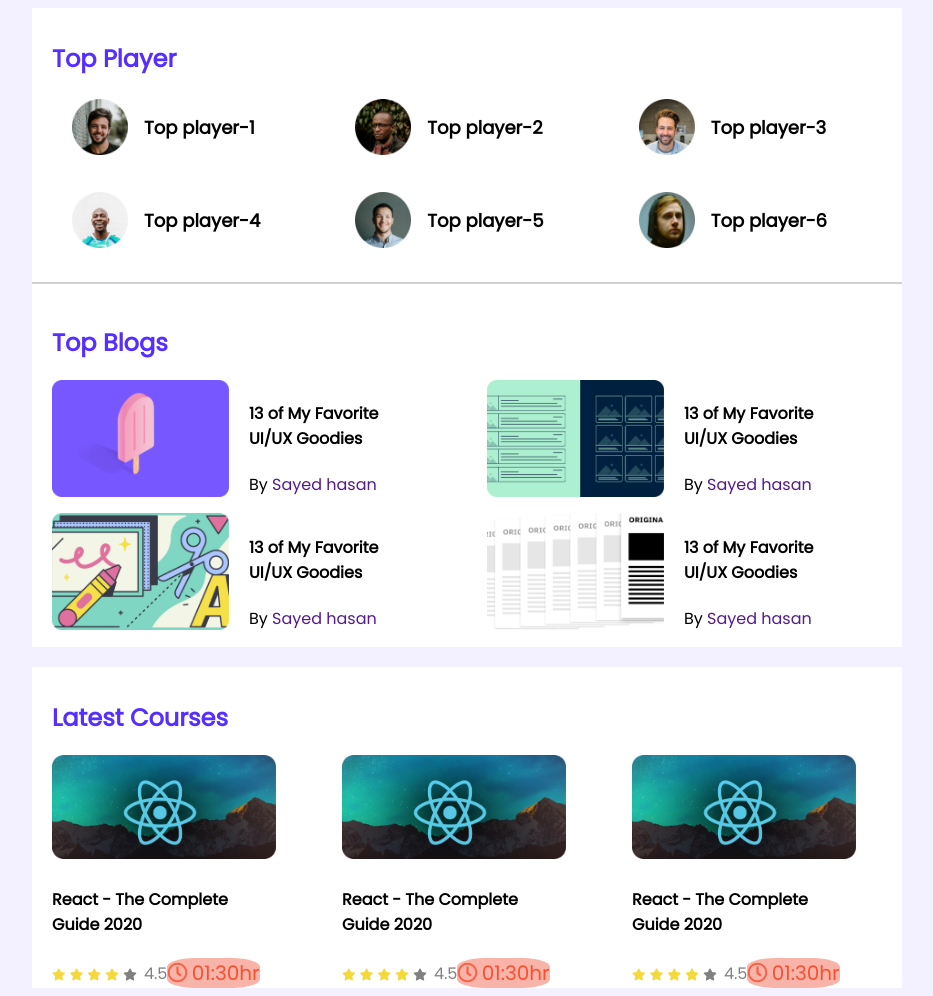
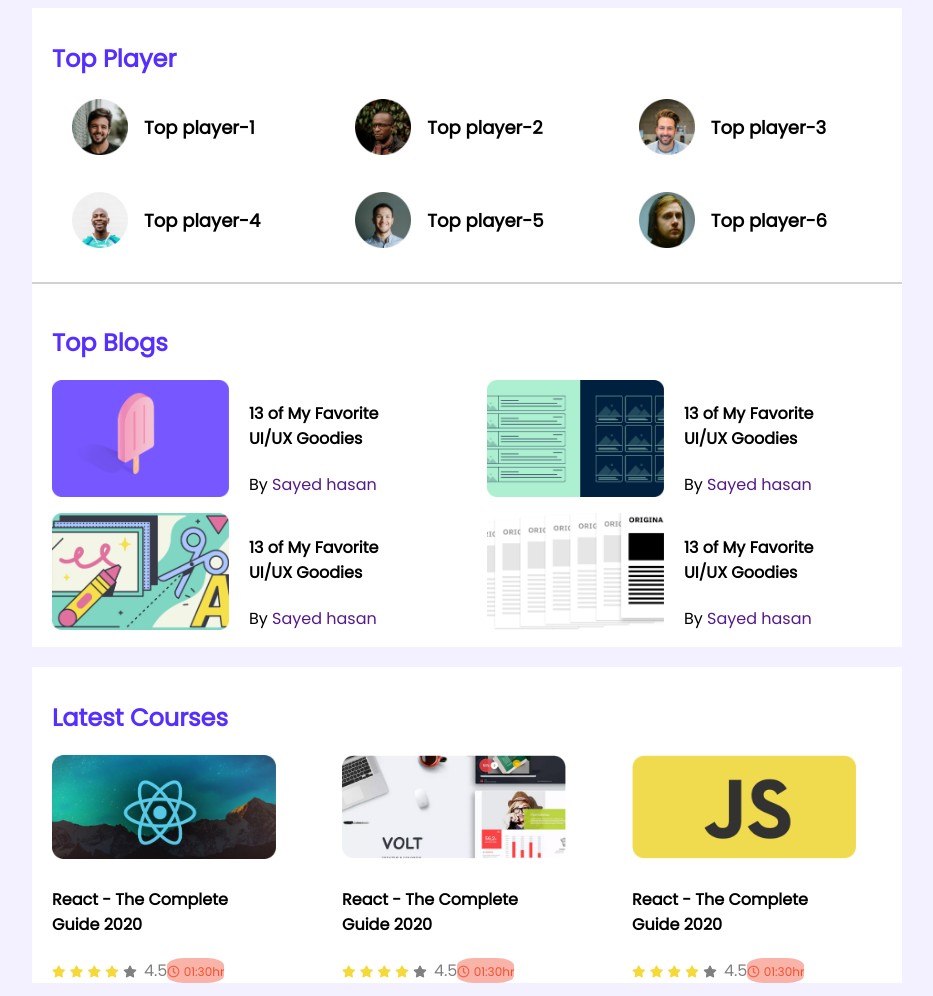
Before and after one commit to sayedhasan019283/leader-borad, a plain HTML site: page index.html in a window 1280 px wide. Shown: the whole page, without its empty margins (173-1106 px from the left). Drawn offline with Linux system fonts and the light colour scheme.

Commit message:
adding final code

```diff
--- a/index.html
+++ b/index.html
@@ -117,15 +117,15 @@
                             <span class="ratting">4.5</span>
                         </div>
                         <div style="background-color: rgb(248, 180, 168); border-radius: 30%;">
-                            <i style="color: rgb(250, 94, 67); font-size: 20px;" class="far fa-clock "></i>
-                            <small style="color: rgb(250, 79, 49); font-size: 20px;">01:30hr</small>
+                            <i style="color: rgb(250, 94, 67); font-size: 12px;" class="far fa-clock "></i>
+                            <small style="color: rgb(250, 79, 49); font-size: 12px;">01:30hr</small>
                         </div>
                     </div>
                     </div>
                 </section>
                 <section>
                     <div>
-                        <img src="/images/courses/course-1.png" alt="">
+                        <img src="/images/courses/course-2.png" alt="">
                     </div>
                     <div>
                         <h4 class="blog-items">React - The Complete <br> Guide 2020</h4>
@@ -141,15 +141,15 @@
                             <span class="ratting">4.5</span>
                         </div>
                         <div style="background-color: rgb(248, 180, 168); border-radius: 30%;">
-                            <i style="color: rgb(250, 94, 67); font-size: 20px;" class="far fa-clock "></i>
-                            <small style="color: rgb(250, 79, 49); font-size: 20px;">01:30hr</small>
+                            <i style="color: rgb(250, 94, 67); font-size: 12px;" class="far fa-clock "></i>
+                            <small style="color: rgb(250, 79, 49); font-size:12px;">01:30hr</small>
                         </div>
                     </div>
                     </div>
                 </section>
                 <section>
                     <div>
-                        <img src="/images/courses/course-1.png" alt="">
+                        <img src="/images/courses/course-3.png" alt="">
                     </div>
                     <div>
                         <h4 class="blog-items">React - The Complete <br> Guide 2020</h4>
@@ -165,8 +165,8 @@
                             <span class="ratting">4.5</span>
                         </div>
                         <div style="background-color: rgb(248, 180, 168); border-radius: 30%;">
-                            <i style="color: rgb(250, 94, 67); font-size: 20px;" class="far fa-clock "></i>
-                            <small style="color: rgb(250, 79, 49); font-size: 20px;">01:30hr</small>
+                            <i style="color: rgb(250, 94, 67); font-size: 12px;" class="far fa-clock "></i>
+                            <small style="color: rgb(250, 79, 49); font-size: 12px;">01:30hr</small>
                         </div>
                     </div>
                     </div>
--- a/styles/styels.css
+++ b/styles/styels.css
@@ -105,5 +105,5 @@ div img{
 }
 .fix-clock{
     margin-left: 20px;
-    font-size: 10px;
+    font: size 10px;
 }
```
